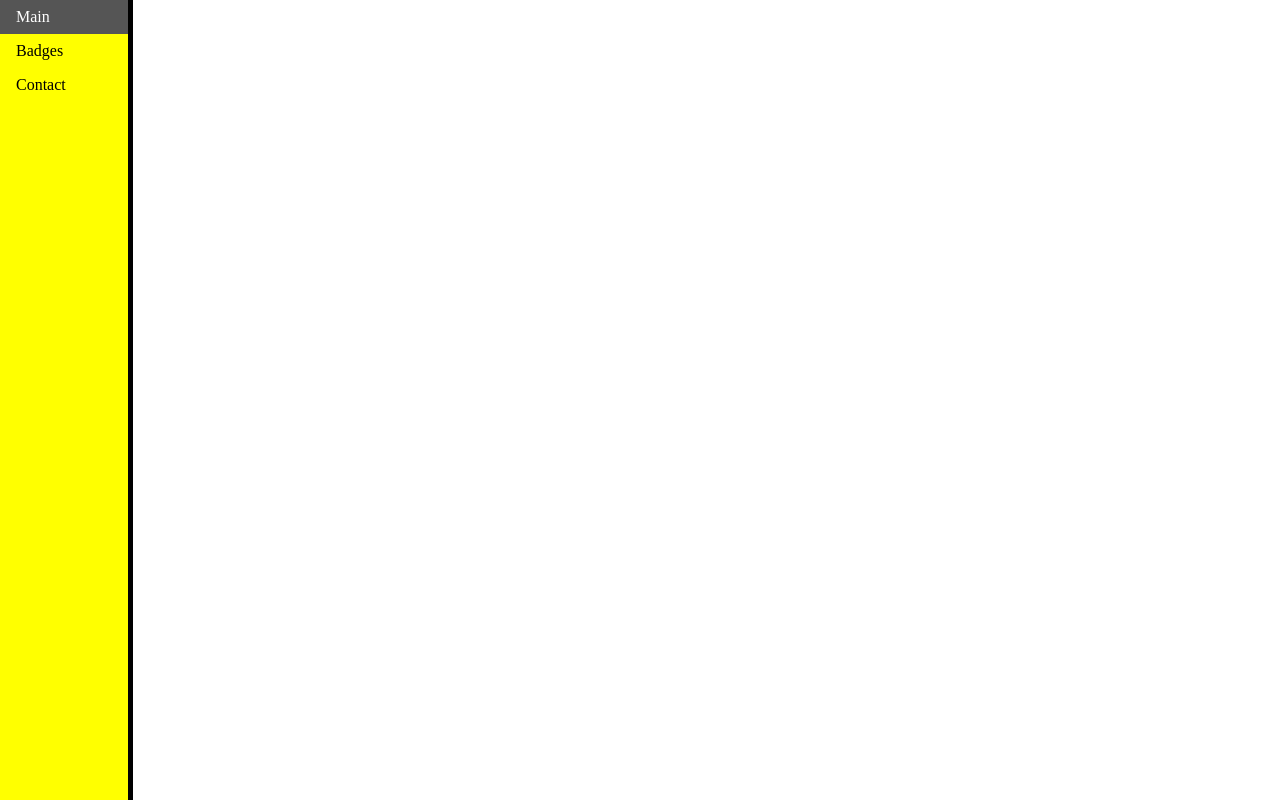
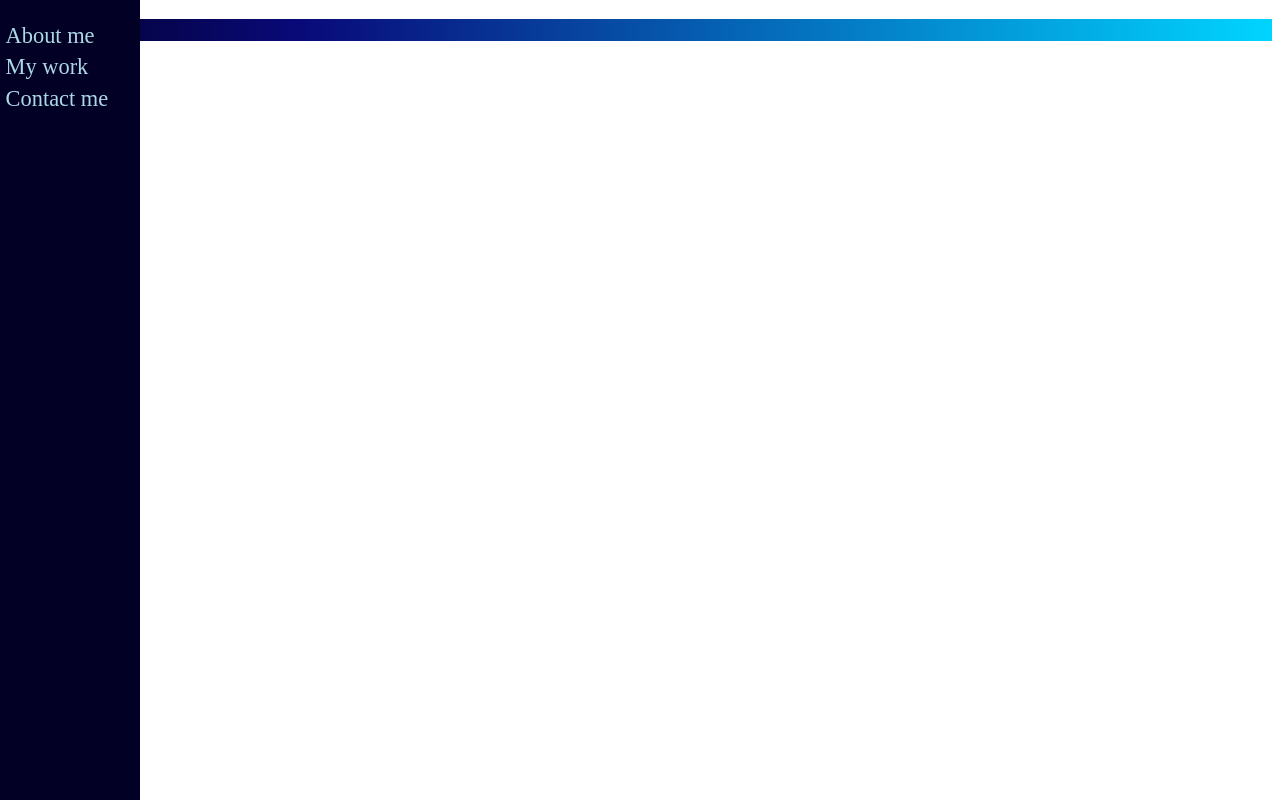
Before and after one commit to jaspervanheusden/portfolio, a plain HTML site: page index.html in a window 1280 px wide. Drawn offline with Linux system fonts and the light colour scheme.

Commit message:
nieuwe sidebar (alweer) + ik wil gradient

```diff
--- a/index.html
+++ b/index.html
@@ -1,18 +1,17 @@
 <!DOCTYPE html>
 <html>
   <head>
-    <link rel="stylesheet" href="style.css">
+      <link rel="stylesheet" href="style.css">
+    </head>
+<body>
+<div class="sidebar">
+<a href="C:\Users\Grubl\OneDrive\Documentos\portfolio\index.html">About me</a>
+<a href="C:\Users\Grubl\OneDrive\Documentos\portfolio\Badges.html">My work</a>
+<a href="C:\Users\Grubl\OneDrive\Documentos\portfolio\Contact.html">Contact me</a>
+</div>
+<div class="background">
+  <h3>text</h3>
 
-
-    <title> About Me </title>
-  </head>
-
-<body>
-  <ul>
-    <li><a href="C:\Users\Grubl\OneDrive\Documentos\portfolio\index.html">Main</a></li>
-    <li><a href="C:\Users\Grubl\OneDrive\Documentos\portfolio\Badges.html">Badges</a></li>
-    <li><a href="C:\Users\Grubl\OneDrive\Documentos\portfolio\Contact.html">Contact</a></li>
-  </ul>
-
+</div>
 </body>
 </html>
--- a/style.css
+++ b/style.css
@@ -1,35 +1,35 @@
-body {
-  margin: 0;
-  background-color: white;
-  opacity: 75
+.background {
+  height: ;
+  background: rgb(2,0,36);
+  background: linear-gradient(90deg, rgba(2,0,36,1) 0%, rgba(9,9,121,1) 23%, rgba(0,212,255,1) 100%);
 }
 
+.main {
+   margin-left: 140px;
+   font-size: 200%;
+   padding: 0 3%;
+}
+section {
+   height: 400px;
+   background-color: tomato;
+}
+.sidebar {
+   height: 100%;
+   width: 140px;
+   top: 0;
+   left: 0;
+   position: fixed;
+   background-color: #020024;
+   padding-top: 20px;
+}
+.sidebar a {
+   display: block;
+   padding: 2% 4%;
+   text-decoration: none;
+   color: lightblue;
+   font-size: 1.4em;
+}
+.sidebar a:hover {
+   color: white;
 
-ul {
-  list-style-type: none;
-  margin: 0;
-  padding: 0;
-  width: 10%;
-  background-color: yellow;
-  position: fixed;
-  height: 100%;
-  overflow: auto;
-  border-right: solid 5px;
 }
-
-li a {
-  display: block;
-  color: #000;
-  padding: 8px 16px;
-  text-decoration: none;
-}
-
-li a.active {
-  background-color: #04AA6D;
-  color: white;
-}
-
-li a:hover:not(.active) {
-  background-color: #555;
-  color: white;
-}
```
Also changed, not shown: Badges.html (+11 -11 lines), Contact.html (+11 -13 lines).
